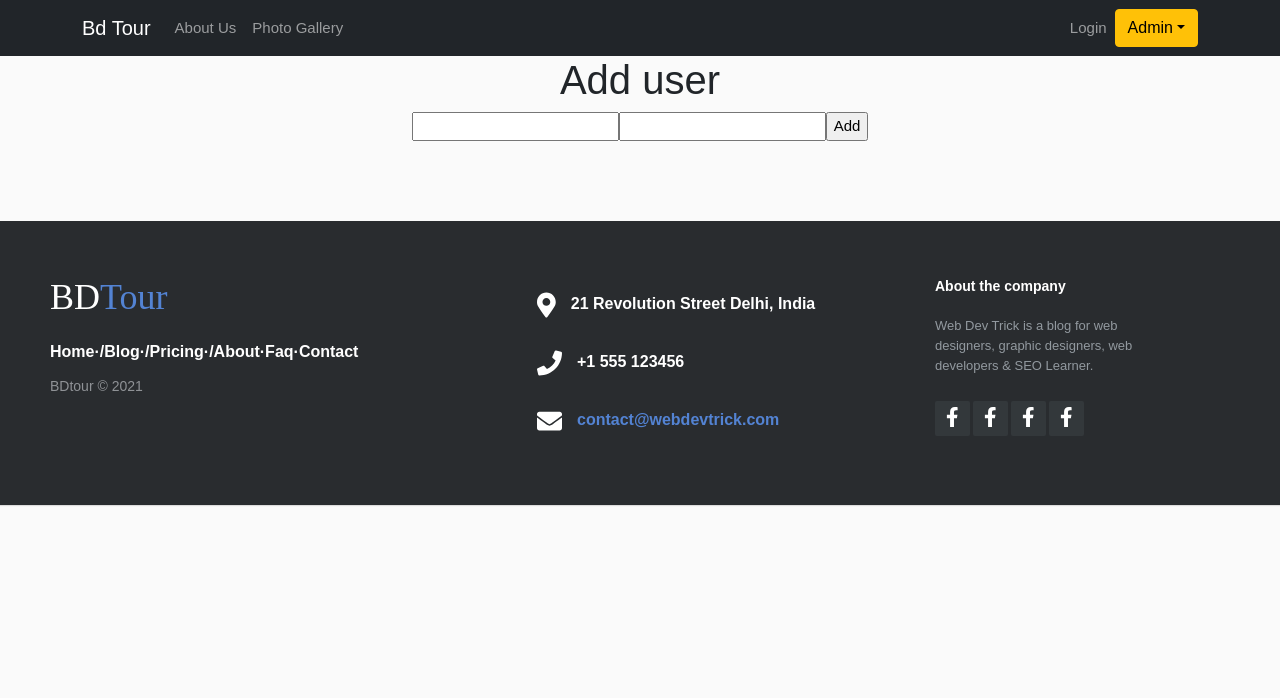
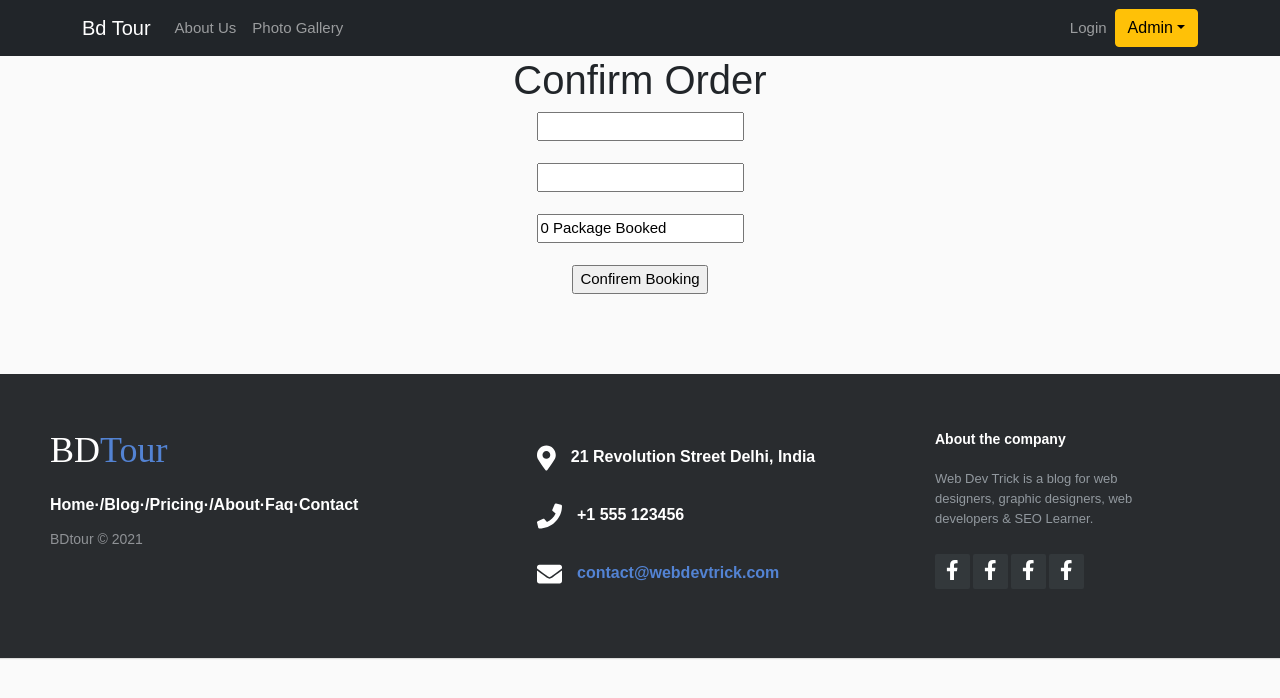
Before and after one commit to FahadwebD/BdTour_client, a React (Create React App) app: page /placeOrder in a window 1280 px wide. Shown: the top 698 px of the page. Built offline with nearby package versions, Linux system fonts and the light colour scheme; no server answers.

Commit message:
failed to delte many function add while user procced to order

```diff
--- a/src/App.js
+++ b/src/App.js
@@ -49,9 +49,9 @@ function App() {
           <PlaceOrder></PlaceOrder>
 
         </Route>
-        <Route exact path='/admin/userOrder'>
+        <PrivateRoute exact path='/admin/userOrder'>
           <UsersOrders></UsersOrders>
-        </Route>
+        </PrivateRoute>
         <Route exact path='/user/showOrder'>
           <ShowOrder></ShowOrder>
         </Route>
--- a/src/Pages/Shared/Header/Header.js
+++ b/src/Pages/Shared/Header/Header.js
@@ -28,8 +28,8 @@ const Header = () => {
       </Dropdown.Toggle>
 
       <Dropdown.Menu>
-        <Dropdown.Item ><Link to='/myorder' style={{textDecoration:'none' }}>Booked</Link></Dropdown.Item>
-        <Dropdown.Item ><Link to='/user/showOrder' style={{textDecoration:'none' }}>Confirmed Order</Link></Dropdown.Item>
+        <Dropdown.Item as={Link} to='/myorder' style={{textDecoration:'none' }}>Booked</Dropdown.Item>
+        <Dropdown.Item as={Link} to='/user/showOrder' style={{textDecoration:'none' }}>Confirmed Order</Dropdown.Item>
         <Dropdown.Item onClick={logOut}>Logout</Dropdown.Item>
 
 
@@ -44,8 +44,8 @@ const Header = () => {
   </Dropdown.Toggle>
 
   <Dropdown.Menu>
-    <Dropdown.Item ><Link to='/admin/userOrder' style={{textDecoration:'none' }}>Manage Order</Link></Dropdown.Item>
-    <Dropdown.Item><Link to='/addNewTour' style={{textDecoration:'none' }}>Add New TourPackage</Link></Dropdown.Item>
+    <Dropdown.Item as={Link} to='/admin/userOrder' style={{textDecoration:'none' }} >Manage Order</Dropdown.Item>
+    <Dropdown.Item as={Link} to='/addNewTour' style={{textDecoration:'none' }}>Add New TourPackage</Dropdown.Item>
 
   </Dropdown.Menu>
 </Dropdown>
--- a/src/Pages/User/PlaceOrder/PlaceOrder.js
+++ b/src/Pages/User/PlaceOrder/PlaceOrder.js
@@ -42,12 +42,16 @@ const PlaceOrder = () => {
     }
     return (
         <div>
-            <h1>Add user</h1>
+            <h1>Confirm Order</h1>
 
             <form onSubmit={handleAddUser}>
                 <input type="text" defaultValue={user?.displayName} />
+                <br /> <br />
                 <input type="email" defaultValue={user?.email}/>
-                <input type="submit" value="Add" />
+                <br /> <br />
+                <input type="text" defaultValue={`${booked.length} Package Booked` } />
+                <br /> <br />
+                <input type="submit" value="Confirem Booking" />
             </form>
 
         </div>
--- a/src/hooks/useBook.js
+++ b/src/hooks/useBook.js
@@ -15,7 +15,7 @@ const useBook = () =>{
 
           if(isHave){
             isHave.provider = user?.displayName;
-            alert("course has been selected!");
+            alert("Package Already selected!");
 
           }
           else{
@@ -29,6 +29,7 @@ const useBook = () =>{
             .then((data) => {
               if (data.insertedId) {
                  const newSelection = [...selectedTour, tour];
+                 alert("Package  selected!");
                   setSelectedTour(newSelection);
 
               }
```
Also changed, not shown: firebase.json (added), 1 other file (tests, documents, lock files or other folders).
